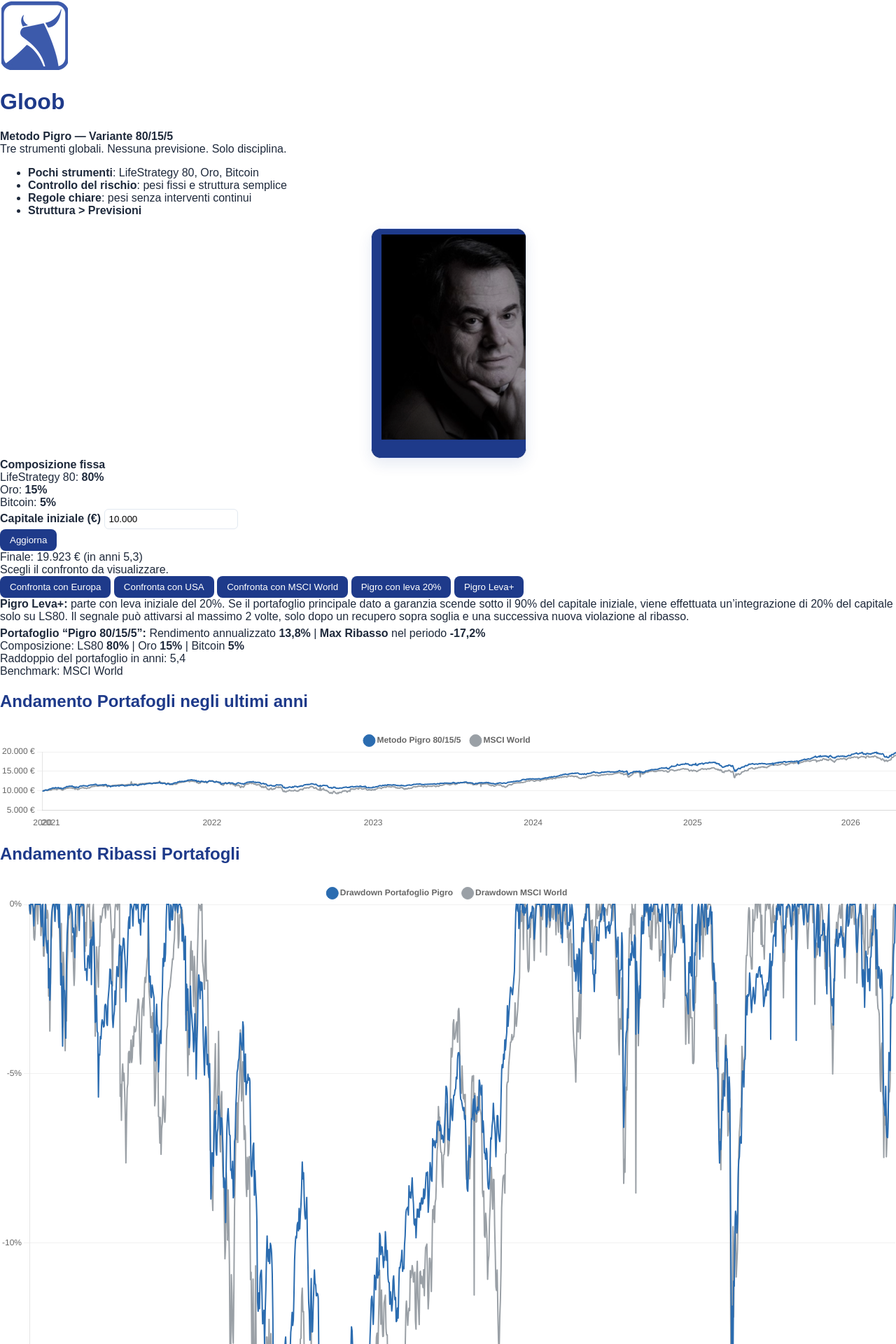
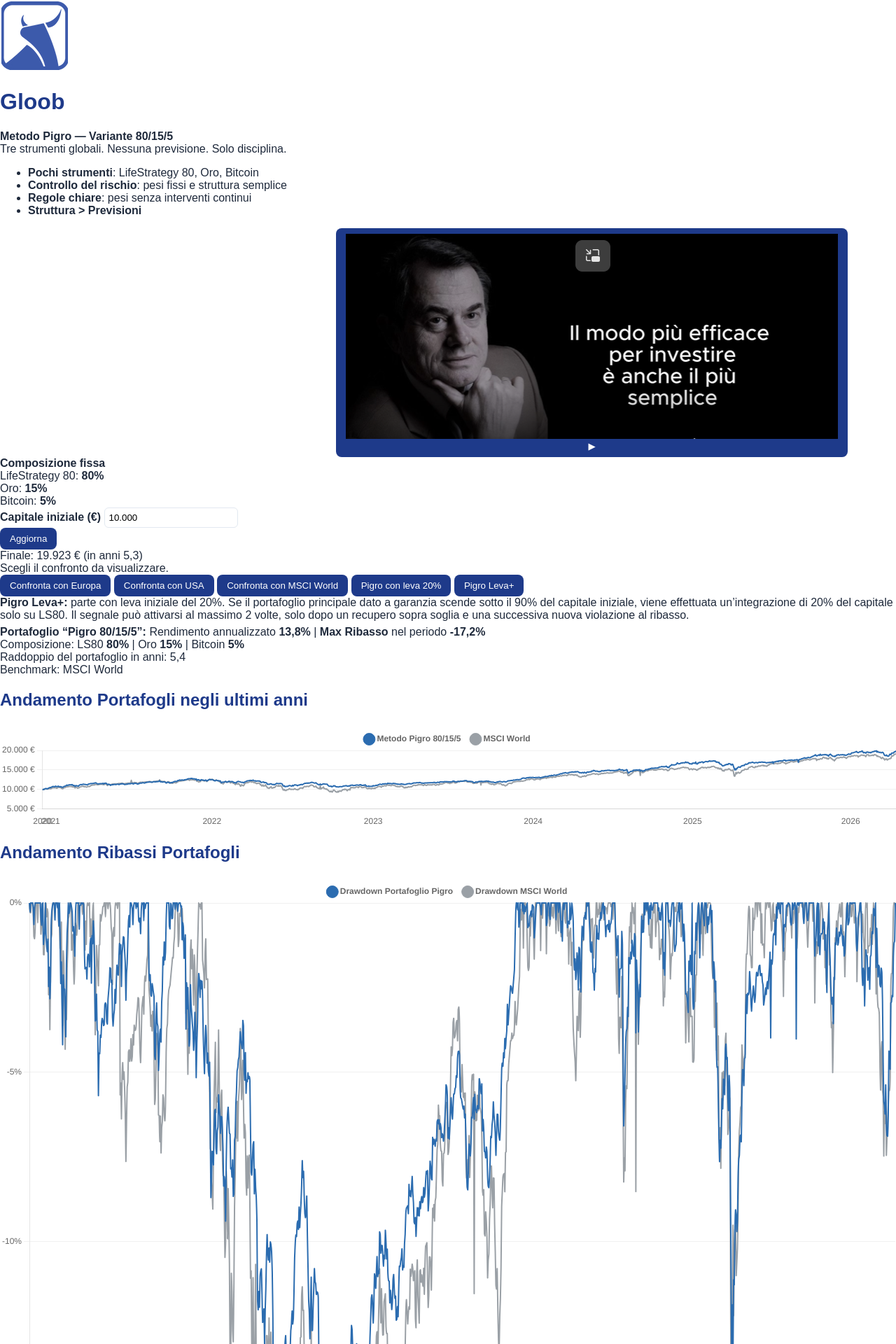
Before and after one commit to gvisentin-beep/pigro-gloob, a Flask app: page / in a window 1280 px wide. Shown: the top 1920 px of the page at 70% size. Run offline with Flask 3, Linux system fonts and the light colour scheme.

Commit message:
Update style_4.css

```diff
--- a/static/style_4.css
+++ b/static/style_4.css
@@ -5,7 +5,6 @@
   --line:#e2e8f0;
   --text:#1e293b;
   --muted:#64748b;
-  --shadow:0 8px 20px rgba(23,58,138,.10);
 }
 
 body{
@@ -52,12 +51,12 @@ input{
   border:1px solid var(--line);
   border-radius:12px;
   padding:15px;
-  height:420px;
+  height: 420px;              /* ✅ evita grafico schiacciato */
 }
 
 .chartBox canvas{
   width:100% !important;
-  height:100% !important;
+  height:100% !important;     /* ✅ Chart.js riempie il box */
 }
 
 .disclaimer{
@@ -78,7 +77,6 @@ input{
   font-size:12px;
   line-height:1;
 }
-
 .miniBtn:hover{ opacity:0.9; }
 
 .btnLink{
@@ -90,7 +88,6 @@ input{
   text-decoration:none;
   font-weight:700;
 }
-
 .btnLink:hover{ opacity:0.9; }
 
 .grid2{
@@ -129,14 +126,19 @@ input{
 
 .faqQ{
   font-weight:700;
+  color:var(--text);
 }
 
 .faqA{
   display:none;
   margin-top:8px;
   color:var(--muted);
+  line-height:1.5;
 }
 
+@media (hover:hover){
+  .faqItem:hover .faqA{ display:block; }
+}
 .faqItem.open .faqA{ display:block; }
 
 .blueBold{
@@ -144,63 +146,21 @@ input{
   color:#1e4fbf;
 }
 
-/* ========================= */
-/* 🎥 VIDEO FIX DEFINITIVO   */
-/* ========================= */
-
-.heroVideoSection{
-  display:flex;
-  justify-content:center; /* centrato */
-  align-items:flex-start;
-}
-
-.heroVideoBox{
-  width:100%;
-  max-width:220px; /* ridotto */
-  margin:0 auto;
-}
-
-.heroVideoWrap{
-  position:relative;
-  width:100%;
-  border-radius:14px;
-  overflow:hidden;
-  border:1px solid #dbe4ff;
-  background:#000;
-  box-shadow:var(--shadow);
-}
-
-.heroVideo,
-.video-cover{
-  width:100%;
-  height:auto;
-  display:block;
-  background:#000;
-  object-fit:contain;
-}
-
-/* play button */
-
-.play-button{
-  position:absolute;
-  top:50%;
-  left:50%;
-  transform:translate(-50%, -50%);
-  width:60px;
-  height:60px;
-  background:rgba(0,0,0,0.6);
-  color:white;
-  font-size:28px;
-  border-radius:50%;
-  display:flex;
-  align-items:center;
-  justify-content:center;
-  pointer-events:none;
-}
-
-/* ========================= */
-
 @media print{
   .btn, button, .miniBtn, .btnLink { display:none !important; }
   .panel, .chartBox { box-shadow:none; }
 }
+/* FIX VIDEO COVER - patch minima */
+.heroVideoBox{
+  max-width:320px !important;
+  margin-left:auto !important;
+  margin-right:auto !important;
+}
+
+.video-cover{
+  width:100% !important;
+  height:auto !important;
+  display:block !important;
+  object-fit:contain !important;
+  background:#000 !important;
+}
```
